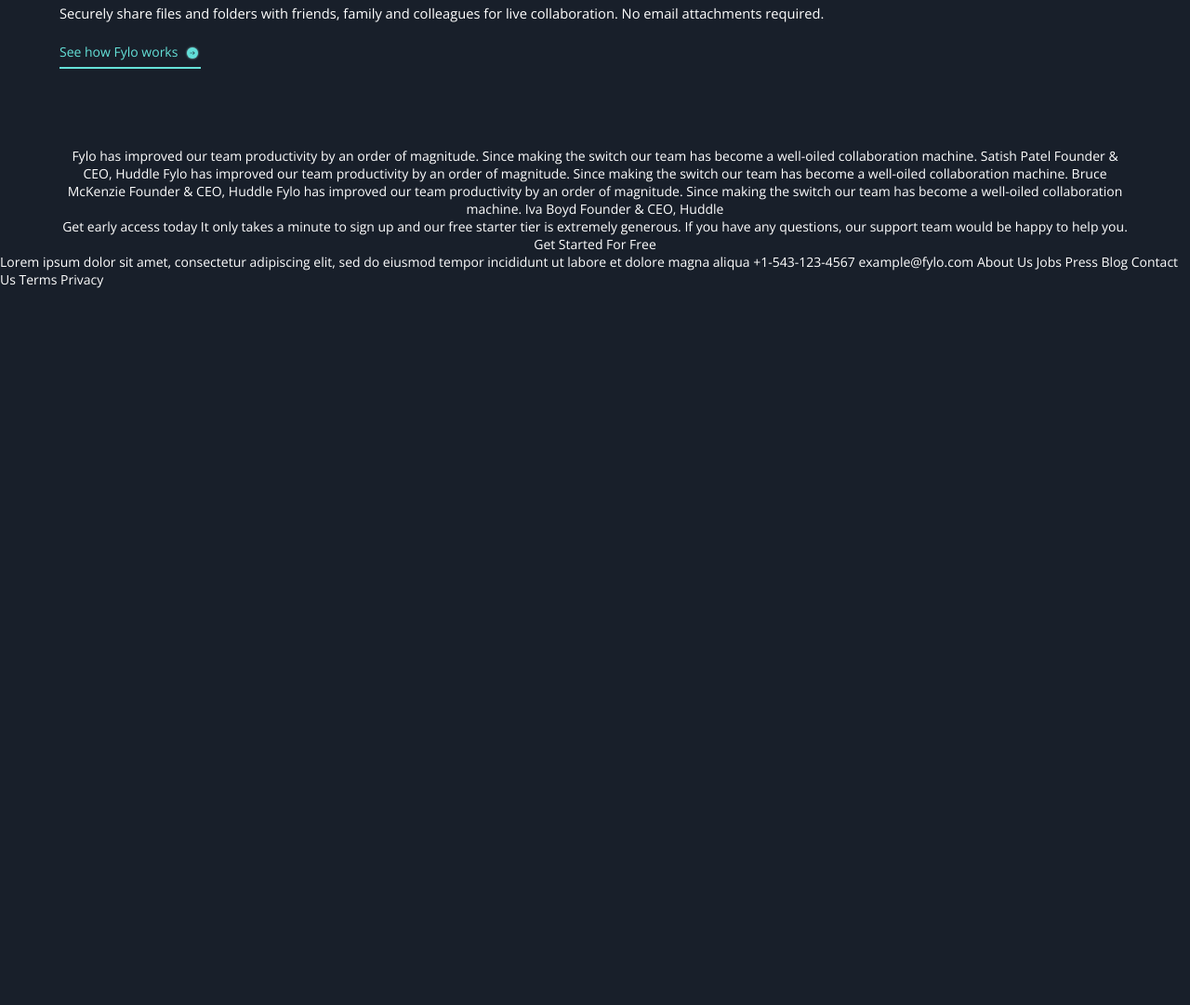
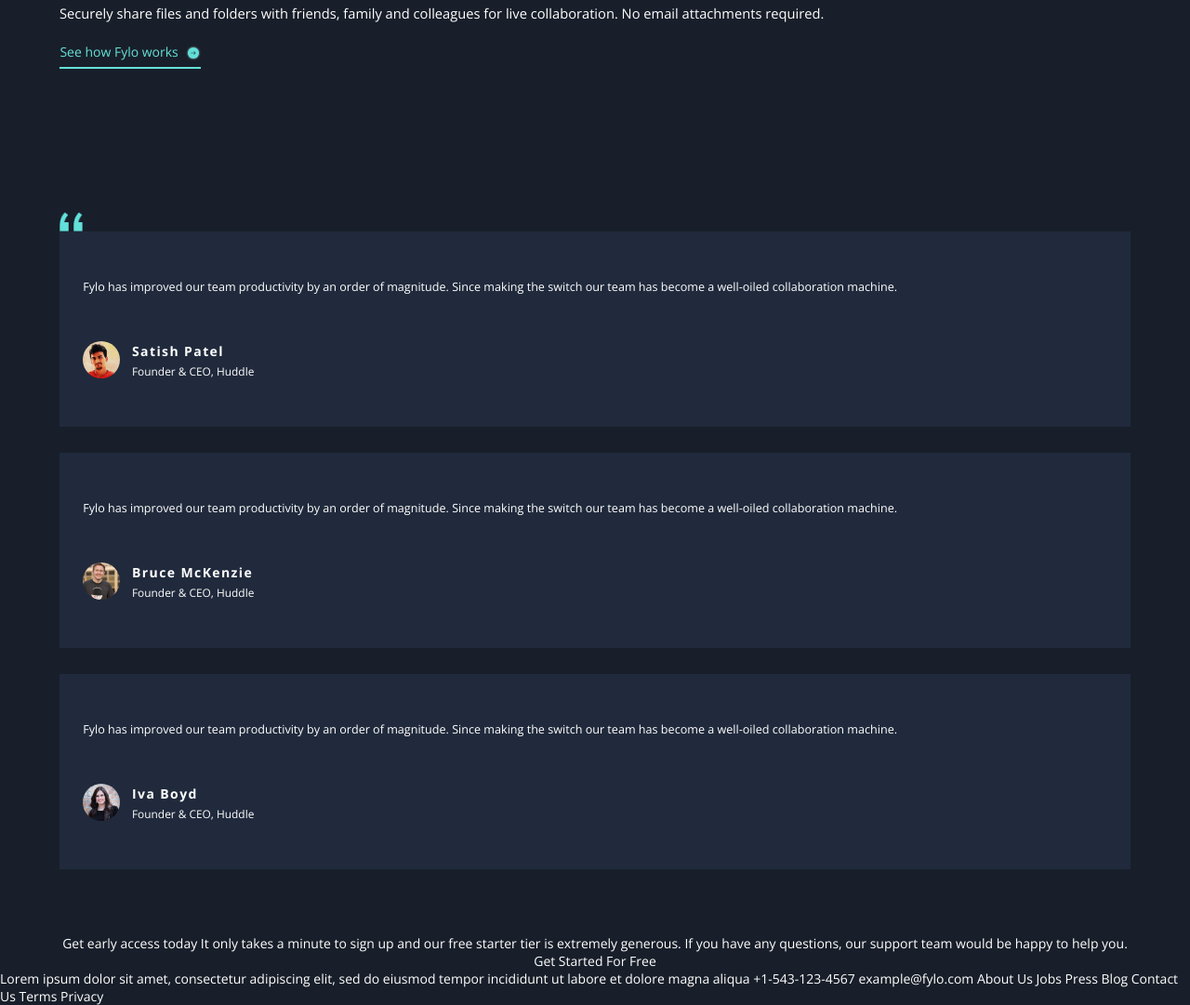
Before and after one commit to ManuelNZ20/fylo-dark-project-responsive, a plain HTML site: page index.html in a window 1280 px wide. Shown: the part 2188-3269 px from the top of the page at 93% size. Before the commit the page ends 2498 px from the top, so only its background shows below. Drawn offline with nearby package versions, Linux system fonts and the light colour scheme.

Commit message:
Testimonial team run

```diff
--- a/css/styles.css
+++ b/css/styles.css
@@ -124,7 +124,7 @@
   margin: auto;
   width: 330px;
   grid-template-rows: repeat(auto-fit, minmax(210px, 250px));
-  gap:4em;
+  gap: 4em;
 }
 
 .service {
@@ -136,11 +136,11 @@
   margin: auto;
   width: 60px;
 }
+/* info_works */
 .info_works {
   margin: 6em 0;
-  grid-template-rows: repeat(4,auto);
-  text-align: left;
-  gap:1em;
+  grid-template-rows: repeat(4, auto);
+  gap: 1em;
 }
 
 .title_works {
@@ -148,18 +148,64 @@
   font-size: 1.4em;
 }
 .description_works {
+  text-align: left;
   font-size: 1.05em;
 }
 
 .link_works {
   width: 152px;
   border-bottom: 2px solid var(--cyan);
-  padding:.5em 0;
+  padding: 0.5em 0;
 }
 .text_link {
-  color:var(--cyan);
-  margin-right: .3em;
+  color: var(--cyan);
+  margin-right: 0.3em;
 }
 .img_link_works {
   vertical-align: bottom;
 }
+
+/* testimonial_team */
+.img_quotes {
+  position: relative;
+  top:28px;
+  width: 25px;
+}
+.testimonial_team {
+  padding: 3em 0 5em;
+  gap:2em;
+}
+
+.team {
+  height: 210px;
+  padding: 2em 1.8em;
+  background-color: var(--dark-blue-testimonials);
+  text-align: left;
+}
+
+.description_team {
+  font-size: 0.9em;
+  line-height: 1.5em;
+}
+.team_work {
+  grid-template-columns: 50px 1fr;
+  grid-template-rows: 1fr;
+  grid-template-areas:
+    "img name"
+    "img post";
+  gap: 0.2em;
+}
+.img_profile {
+  grid-area: img;
+  width: 40px;
+  aspect-ratio: 1/1;
+  border-radius: 50%;
+}
+.name_worker {
+  letter-spacing: 0.1em;
+  grid-area: name;
+}
+.post_team {
+  grid-area: post;
+  font-size: 0.85em;
+}
--- a/index.html
+++ b/index.html
@@ -104,24 +104,54 @@
       </div>
     </section>
     <section class="testimonial_team container">
+      <img src="./images/bg-quotes.png" alt="" class="img_quotes">
+      <article class="team container">
+        <p class="description_team">
           Fylo has improved our team productivity by an order of magnitude. Since making the switch our team has
           become a well-oiled collaboration machine.
-
+        </p>
+        <div class="team_work container">
+          <img src="./images/profile-1.jpg" alt="profile-1" class="img_profile">
+          <h4 class="name_worker">
             Satish Patel
+          </h4>
+          <p class="post_team">
             Founder & CEO, Huddle
-
+          </p>
+        </div>
+      </article>
+      <article class="team container">
+        <p class="description_team">
           Fylo has improved our team productivity by an order of magnitude. Since making the switch our team has
           become a well-oiled collaboration machine.
-
+        </p>
+        <div class="team_work container">
+          <img src="./images/profile-2.jpg" alt="profile-2" class="img_profile">
+          <h4 class="name_worker">
             Bruce McKenzie
+          </h4>
+          <p class="post_team">
             Founder & CEO, Huddle
-
+          </p>
+        </div>
+      </article>
+      <article class="team container">
+        <p class="description_team">
           Fylo has improved our team productivity by an order of magnitude. Since making the switch our team has
           become a well-oiled collaboration machine.
-
+        </p>
+        <div class="team_work container">
+          <img src="./images/profile-3.jpg" alt="profile-3" class="img_profile">
+          <h4 class="name_worker">
             Iva Boyd
+          </h4>
+          <p class="post_team">
             Founder & CEO, Huddle
+          </p>
+        </div>
+      </article>
     </section>
+    <section class="access_today">
 
       Get early access today
 
@@ -129,6 +159,7 @@
       questions, our support team would be happy to help you.
 
       Get Started For Free
+    </section>
   </main>
   <footer id="footer">
 
```
Lines whose indentation alone changed are shown as unchanged.
